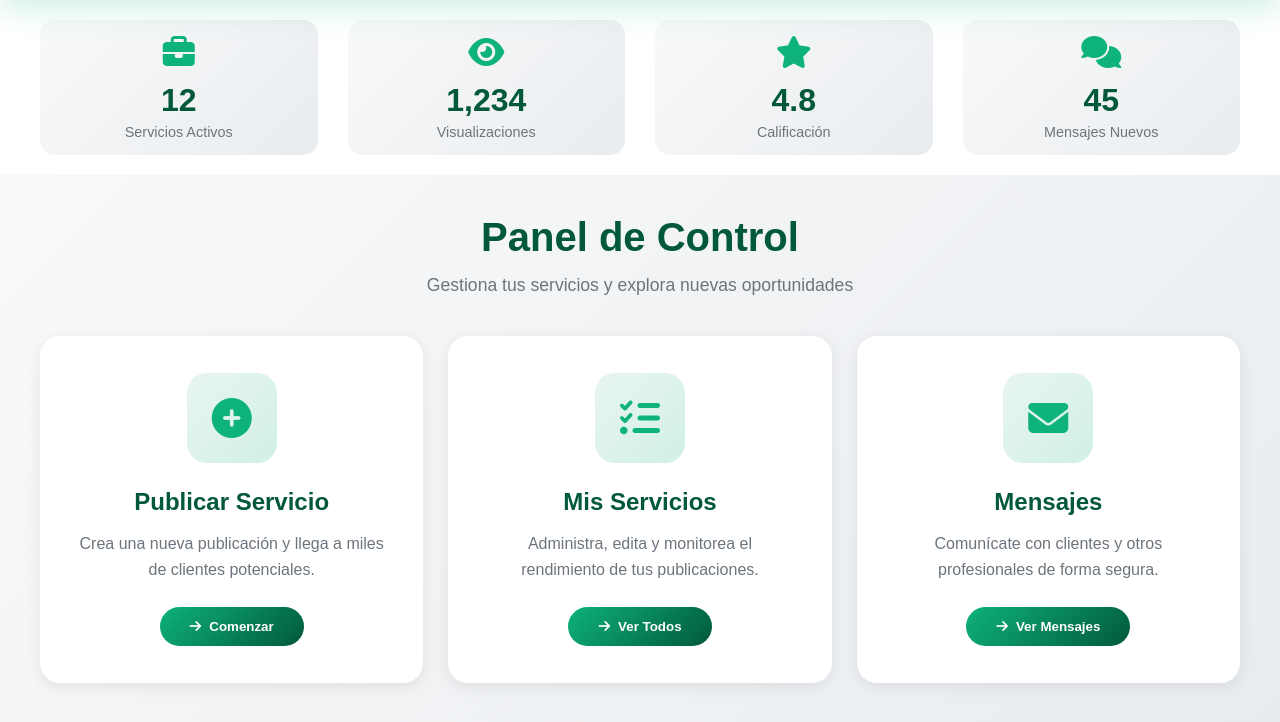
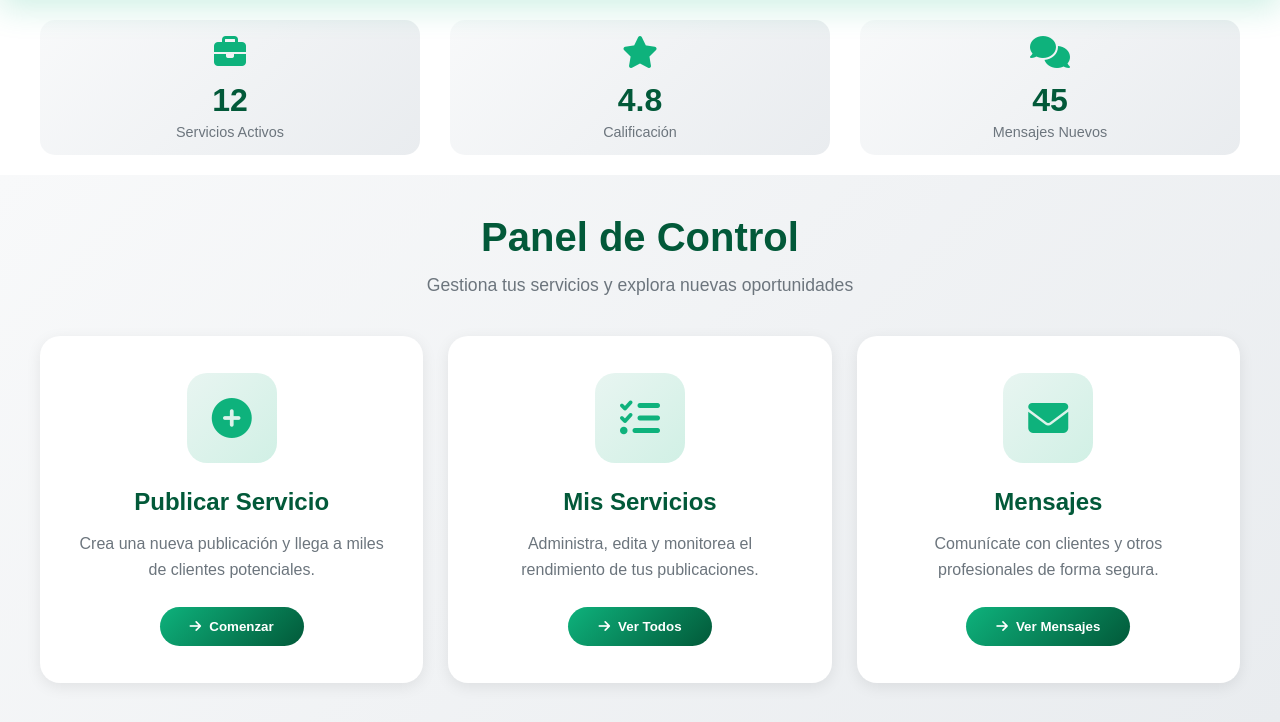
Before and after one commit to Avi280133/ProyectoProgramacion, a PHP site: page /vistas/vistas-prov.php in a window 1280 px wide. Shown: the part 82-804 px from the top of the page. Run offline with PHP 8.4, Linux system fonts and the light colour scheme.

Commit message:
starting

```diff
--- a/conexion/ClaseConexion.php
+++ b/conexion/ClaseConexion.php
@@ -2,8 +2,8 @@
 class ClaseConexion
 {
     private $servidor ="localhost";
-    private $usuario = "jlopez";
-    private $contrasena = "Noes3139";
+    private $usuario = "root";
+    private $contrasena = "";
     private $baseDeDatos = "SkillMatch";
     private $conexion;
 
--- a/vistas/vistas-prov.php
+++ b/vistas/vistas-prov.php
@@ -490,11 +490,6 @@
                 <div class="stat-icon"><i class="fa-solid fa-briefcase"></i></div>
                 <div class="stat-number">12</div>
                 <div class="stat-label">Servicios Activos</div>
-            </div>
-            <div class="stat-item">
-                <div class="stat-icon"><i class="fa-solid fa-eye"></i></div>
-                <div class="stat-number">1,234</div>
-                <div class="stat-label">Visualizaciones</div>
             </div>
             <div class="stat-item">
                 <div class="stat-icon"><i class="fa-solid fa-star"></i></div>
```
